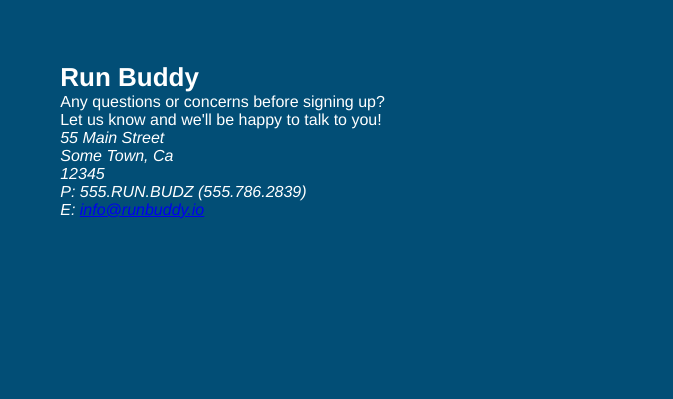
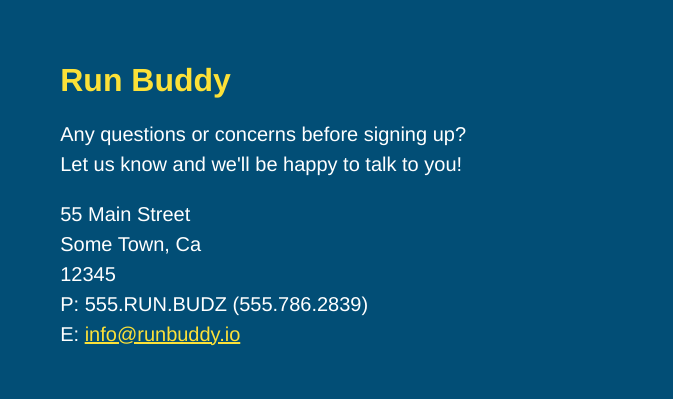
Before and after one commit to norklas/run-buddy, a plain HTML site: page index.html in a window 1280 px wide. Shown: the part 4189-4588 px from the top of the page, 607-1280 px from the left. Drawn offline with Linux system fonts and the light colour scheme.

Commit message:
reach out section

```diff
--- a/assets/css/style.css
+++ b/assets/css/style.css
@@ -226,6 +226,8 @@ section button {
   line-height: 1.3;
 }
 
+/* Reach out style */
+
 .contact {
   background: #024e76;
   text-align: center;
@@ -248,3 +250,22 @@ section button {
   margin: 30px 0 0 60px;
   color: white;
 }
+
+.contact-info h3 {
+  color: #fce138;
+  font-size: 32px;
+}
+
+.contact-info p,
+.contact-info address {
+  margin: 20px 0;
+  line-height: 1.5;
+  font-size: 20px;
+  font-style: normal;
+}
+
+.contact-info a {
+  color: #fce138;
+}
+
+/* Reach out style end */
```
